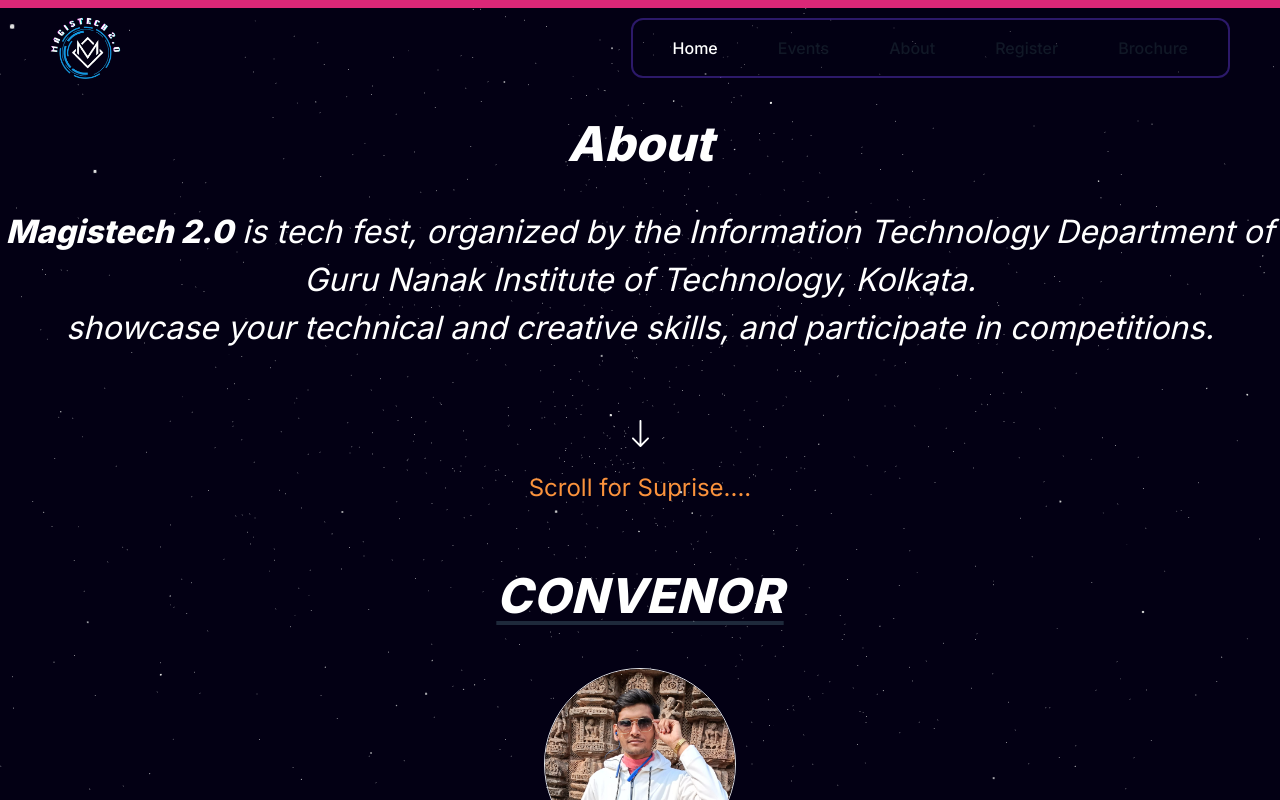
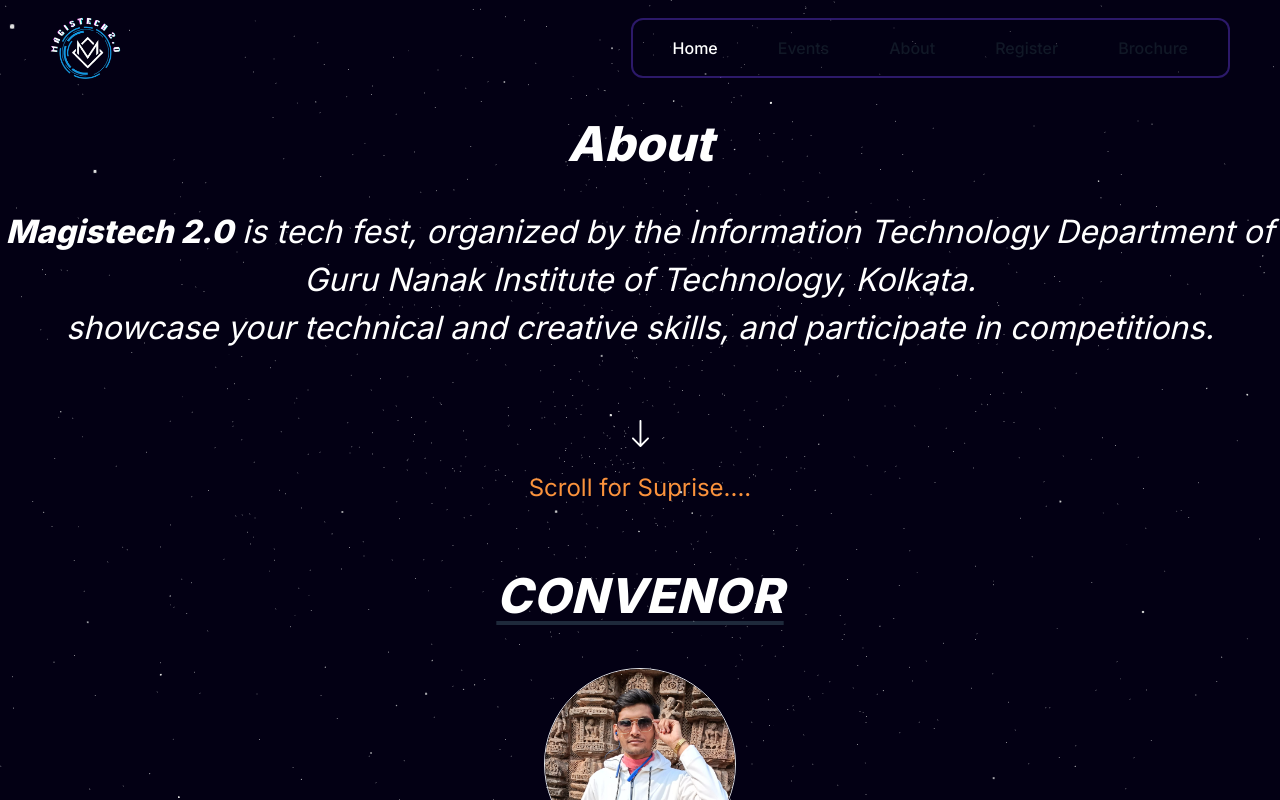
Before and after one commit to sayandas-sd/Magistech_2.0, a Next.js app: page /about in a window 1280 px wide. Shown: the top 800 px of the page. Built offline with nearby package versions, Linux system fonts and the light colour scheme.

Commit message:
added something new

```diff
--- a/app/about/page.tsx
+++ b/app/about/page.tsx
@@ -4,17 +4,12 @@
 
 import Footer from "@/components/Footer";
 import FunnySmile from "@/components/Funy";
-import { motion, useScroll } from "framer-motion";
 
 import People from "@/components/People";
 
 export default function event() {
-    const { scrollYProgress } = useScroll();
+
     return <div>
-        <motion.div
-        className="fixed top-0 left-0 right-0 h-2 bg-pink-600 z-50"
-        style={{ scaleX: scrollYProgress }}
-      />
         <About />
         <People />
         <FunnySmile />
--- a/app/event/page.tsx
+++ b/app/event/page.tsx
@@ -3,24 +3,14 @@
 import Events from "@/components/Events";
 import Footer from "@/components/Footer";
 import Book from "@/components/Register";
-import { motion, useScroll } from "framer-motion";
-import { useEffect } from "react";
+
 
 export default function EventPage() {
 
-  const { scrollYProgress } = useScroll();
-
-  useEffect(() => {
-
-  }, [scrollYProgress]);
 
   return (
     <main className="h-full w-full">
 
-      <motion.div
-        className="fixed top-0 left-0 right-0 h-2 bg-pink-600 z-50"
-        style={{ scaleX: scrollYProgress }}
-      />
       <div className="flex flex-col h-[850px] gap-20">
         <Events />
         <Book />
--- a/components/People.tsx
+++ b/components/People.tsx
@@ -53,7 +53,7 @@
                         </div>
                     </div>
         </div>
-        {/* MEDIA */}
+
         <div className="underline underline-offset-8 text-4xl md:text-5xl md:font-semibold tracking-wide text-slate-800 flex justify-center items-center mb-10 p-8 mt-7">
                 <div className="md:text-5xl text-3xl mt-4 italic font-extrabold text-white">
                     MEDIA
```
